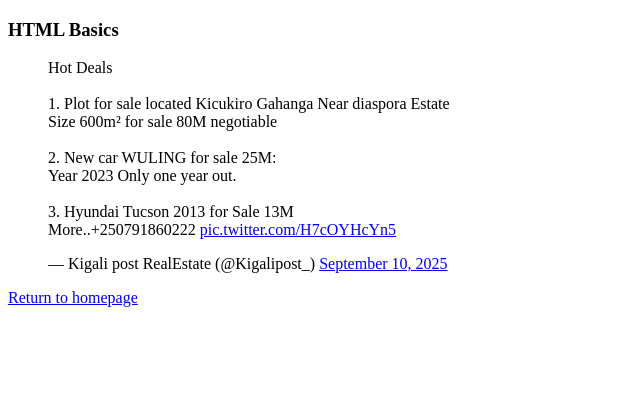
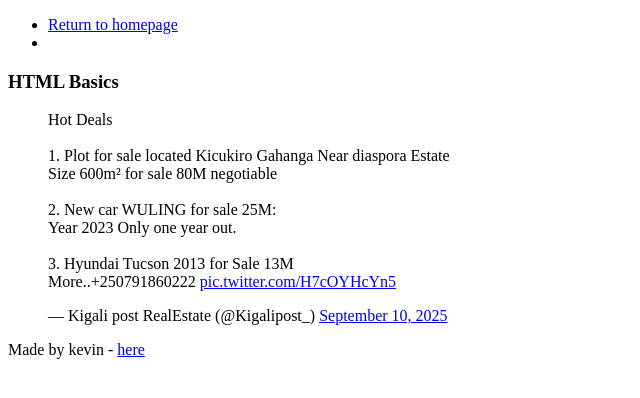
Before and after one commit to inezakevin23/alu-web-development, a plain HTML site: page html_basic/tweets.html in a window 1280 px wide. Shown: the whole page, without its empty margins (0-640 px from the left). Drawn offline with Linux system fonts and the light colour scheme.

Commit message:
last task

```diff
--- a/html_basic/tweets.html
+++ b/html_basic/tweets.html
@@ -5,8 +5,16 @@
 		<title>Intranet project</title>
 	</head>
 	<body>
-		<h3>HTML Basics</h3>
-		<blockquote class="twitter-tweet"><p lang="en" dir="ltr">Hot Deals<br><br>1. Plot for sale located Kicukiro Gahanga Near diaspora Estate <br>Size 600m² for sale 80M negotiable <br><br>2. New car WULING for sale 25M:<br>Year 2023 Only one year out.<br><br>3. Hyundai Tucson 2013 for Sale 13M<br>More..+250791860222 <a href="https://t.co/H7cOYHcYn5">pic.twitter.com/H7cOYHcYn5</a></p>&mdash; Kigali post RealEstate (@Kigalipost_) <a href="https://twitter.com/Kigalipost_/status/1965691756802117648?ref_src=twsrc%5Etfw">September 10, 2025</a></blockquote> <script async src="https://platform.twitter.com/widgets.js" charset="utf-8"></script>
-		<a href="index.html">Return to homepage</a>
+		<header>
+			<ul>
+				<li><a href="index.html">Return to homepage</a><li>
+			</ul>
+		</header>
+		<main>
+			<h3>HTML Basics</h3>
+			<blockquote class="twitter-tweet"><p lang="en" dir="ltr">Hot Deals<br><br>1. Plot for sale located Kicukiro Gahanga Near diaspora Estate <br>Size 600m² for sale 80M negotiable <br><br>2. New car WULING for sale 25M:<br>Year 2023 Only one year out.<br><br>3. Hyundai Tucson 2013 for Sale 13M<br>More..+250791860222 <a href="https://t.co/H7cOYHcYn5">pic.twitter.com/H7cOYHcYn5</a></p>&mdash; Kigali post RealEstate (@Kigalipost_) <a href="https://twitter.com/Kigalipost_/status/1965691756802117648?ref_src=twsrc%5Etfw">September 10, 2025</a></blockquote> <script async src="https://platform.twitter.com/widgets.js" charset="utf-8"></script>
+		<footer>
+			 Made by kevin - <a href="https://github.com/inezakevin23" target="_blank">here</a>
+		</footer>
 	</body>
 </html>
```
Also changed, not shown: html_basic/index.html (+9 -1 lines).
